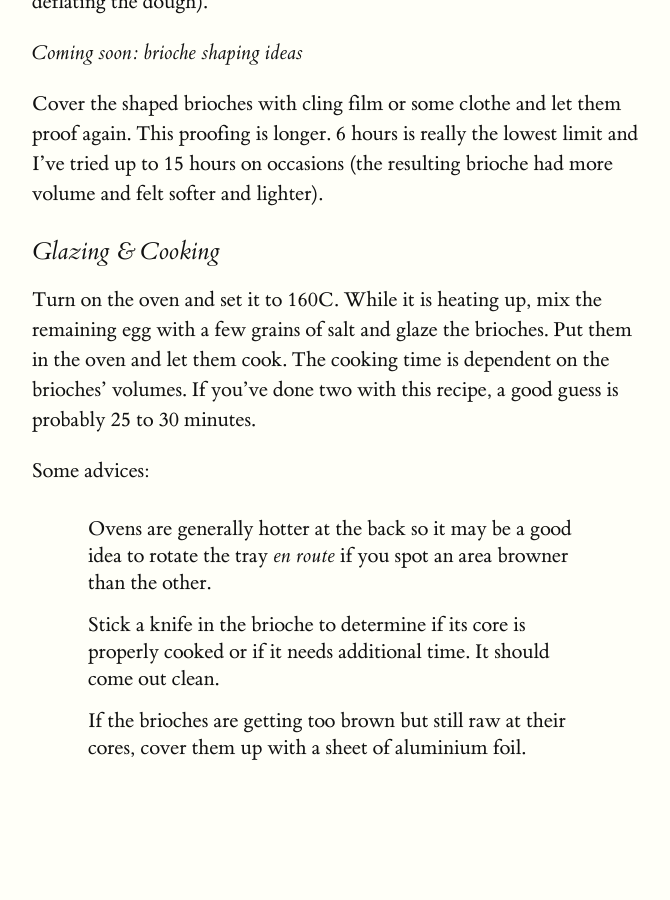
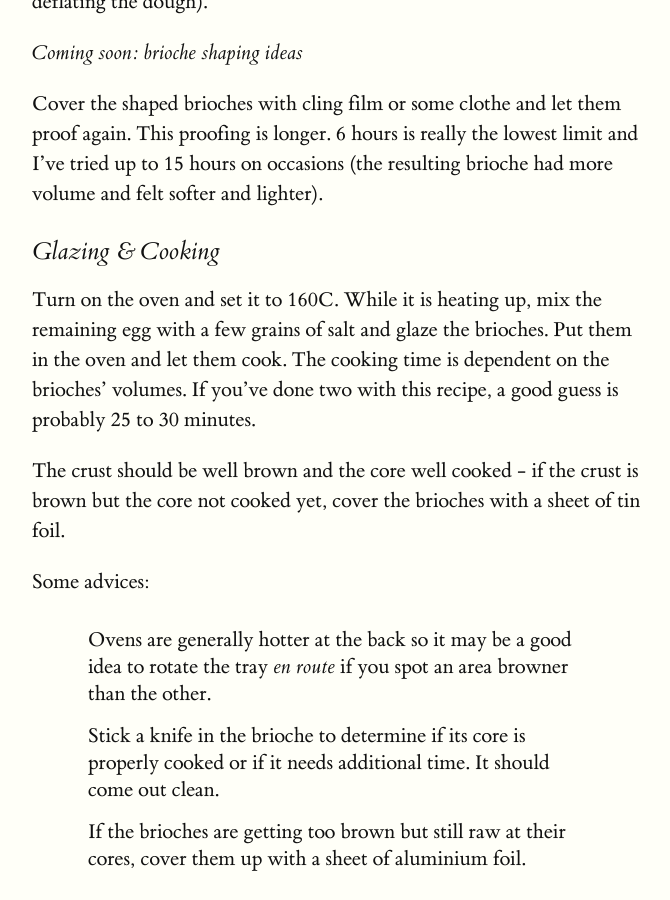
Before and after one commit to feston/recettes, a Jekyll site: the page built from brioche.md, in a window 1280 px wide and 900 px high, scrolled down 1494 px. Shown: the whole window, without its empty margins (128-798 px from the left). Built offline with Jekyll 4.4.1, drawn with Linux system fonts in a browser that asks for light colours; before the commit the page ends 2283 px from its top, so only the background shows below that.

Commit message:
precision cuisson

```diff
--- a/brioche.md
+++ b/brioche.md
@@ -71,6 +71,9 @@ egg with a few grains of salt and glaze the brioches. Put them in the oven and
 let them cook. The cooking time is dependent on the brioches' volumes. If you've
 done two with this recipe, a good guess is probably 25 to 30 minutes.
 
+The crust should be well brown and the core well cooked - if the crust is brown
+but the core not cooked yet, cover the brioches with a sheet of tin foil.
+
 Some advices:
 
 * Ovens are generally hotter at the back so it may be a good idea to rotate the
```
